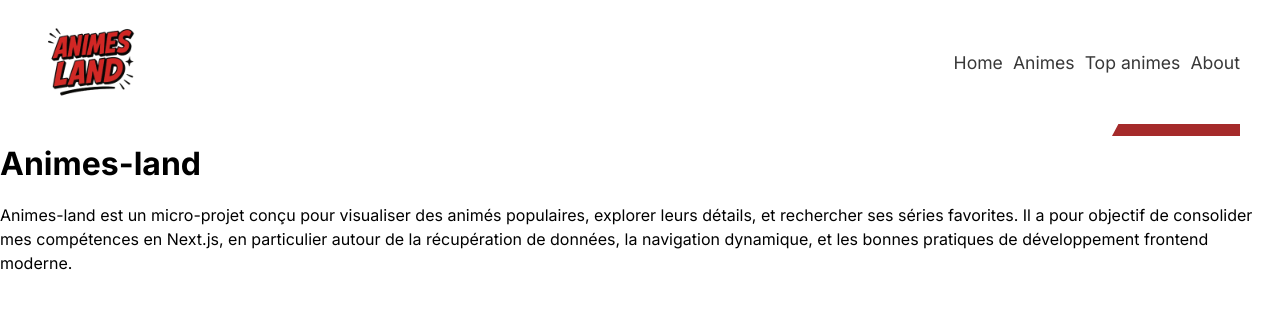
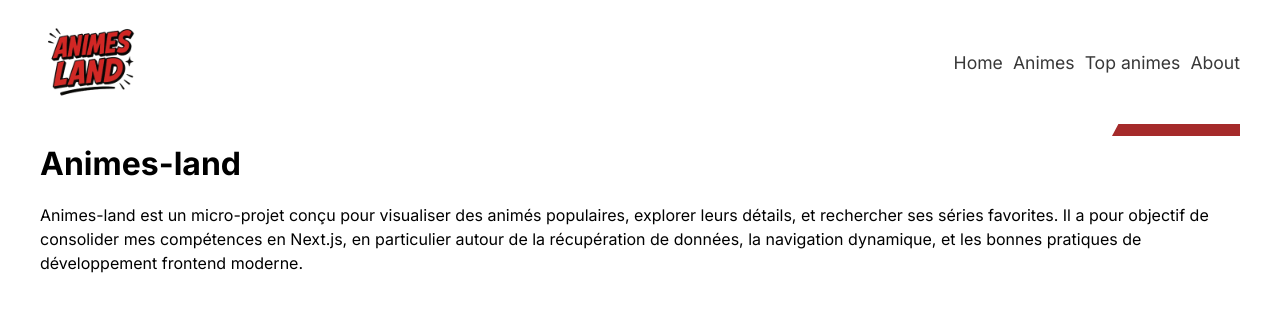
Before and after one commit to NanmegniNgassam/animes-land, a Next.js app: page / in a window 1280 px wide. Shown: the top 312 px of the page. Built offline with nearby package versions, Linux system fonts and the light colour scheme.

Commit message:
Struc: Organizing file-architecture

```diff
--- a/src/app/components/Header.tsx
+++ b/src/app/components/header/Header.tsx
@@ -1,5 +1,5 @@
 import Image from "next/image";
-import logo from '../assets/animes-land_logo.png'
+import logo from '../../assets/animes-land_logo.png'
 import Link from "next/link";
 import styles from './header.module.css'
 
--- a/src/app/globals.css
+++ b/src/app/globals.css
@@ -21,6 +21,10 @@ a {
   text-decoration: none;
 }
 
+main {
+  padding: 0 40px;
+}
+
 @media (prefers-color-scheme: dark) {
   html {
     color-scheme: dark;
--- a/src/app/layout.tsx
+++ b/src/app/layout.tsx
@@ -1,7 +1,7 @@
 import type { Metadata } from 'next'
 import { Inter } from 'next/font/google'
 import './globals.css'
-import Header from './components/Header'
+import Header from './components/header/Header'
 
 const inter = Inter({ subsets: ['latin'] })
 
```
Also changed, not shown: src/app/components/header/header.module.css (renamed from src/app/components/header.module.css).
